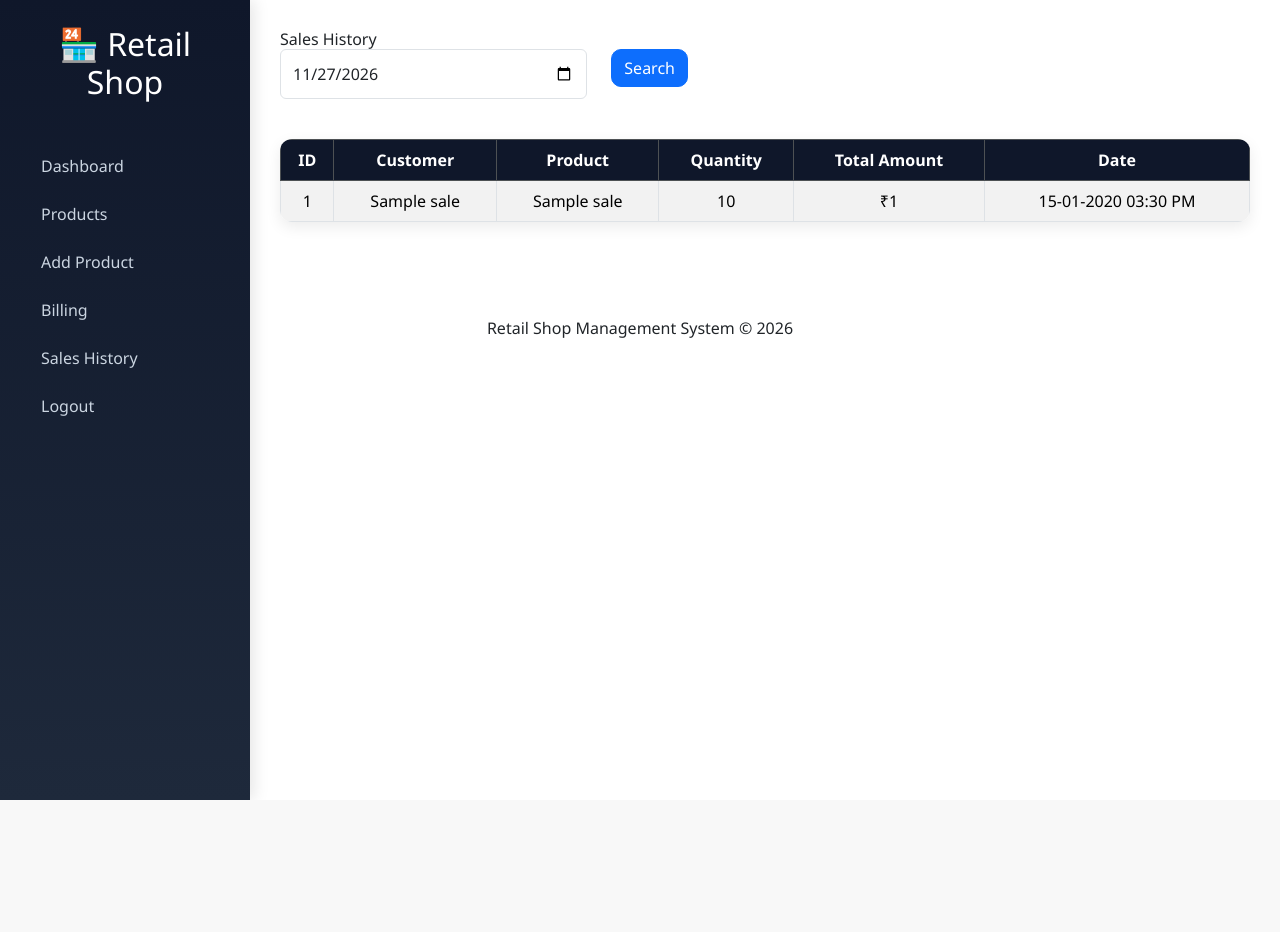
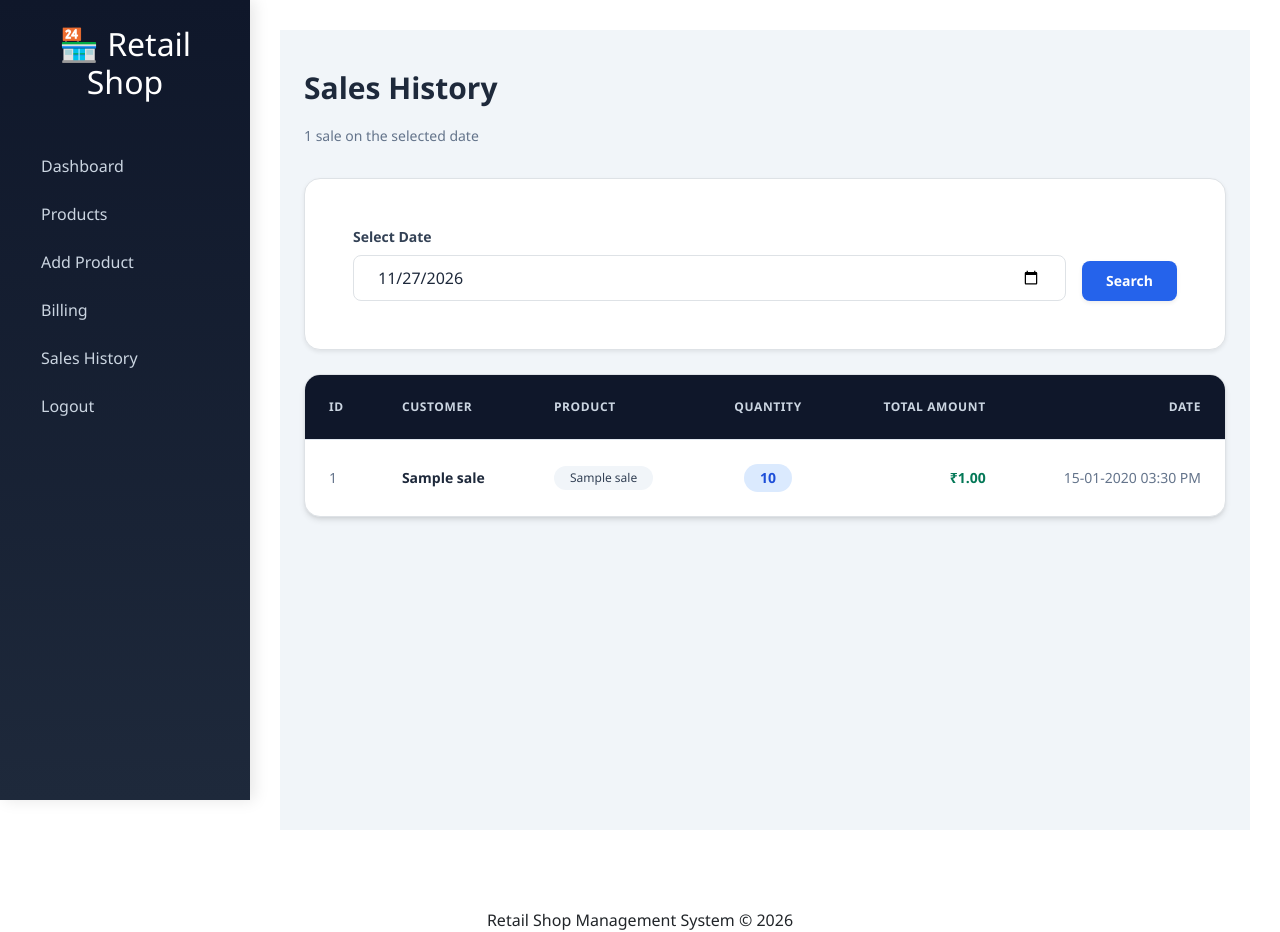
Before and after one commit to devaesack/retail-shop-management-system, a Flask app: page /sales_history in a window 1280 px wide. Before the commit the page ends 800 px from the top, so only its background shows below. Run offline with Flask 3, Linux system fonts and the light colour scheme; a database or web service that is not in the repository returns one stand-in record (values such as "Sample title"); some libraries are stand-ins or nearby versions.

Commit message:
good God

```diff
--- a/templates/sales_history.html
+++ b/templates/sales_history.html
@@ -2,80 +2,107 @@
 
 {% block content %}
 
-<h2>Sales History</h2>
-<form method="GET">
+<div class="min-h-screen bg-slate-100 py-10 px-4 sm:px-6">
 
-    <div class="row mb-3">
+    <div class="max-w-6xl mx-auto">
 
-        <div class="col-md-4">
-
-            <input
-                type="date"
-                name="sale_date"
-                value="{{ selected_date }}"
-                class="form-control">
-
+        <!-- Page header -->
+        <div class="flex flex-col gap-4 sm:flex-row sm:items-center sm:justify-between mb-8">
+            <div>
+                <h1 class="text-3xl font-bold text-slate-800">Sales History</h1>
+                <p class="text-sm text-slate-500 mt-1">
+                    {{ sales|length }} sale{{ 's' if sales|length != 1 }} on the selected date
+                </p>
+            </div>
         </div>
 
-        <div class="col-md-2">
+        <!-- Date filter -->
+        <div class="bg-white rounded-2xl shadow-sm border border-slate-200 p-5 mb-6">
+            <form method="GET" class="flex flex-col gap-3 sm:flex-row sm:items-end">
 
-            <button
-                class="btn btn-primary">
+                <div class="flex-1">
+                    <label for="sale_date" class="block text-sm font-semibold text-slate-700 mb-2">
+                        Select Date
+                    </label>
+                    <input
+                        type="date"
+                        id="sale_date"
+                        name="sale_date"
+                        value="{{ selected_date }}"
+                        class="w-full rounded-lg border border-slate-300 bg-white px-4 py-2.5 text-slate-800
+                               focus:border-blue-500 focus:ring-2 focus:ring-blue-200 focus:outline-none transition">
+                </div>
 
-                Search
+                <button type="submit"
+                        class="inline-flex items-center justify-center rounded-lg bg-blue-600 px-6 py-2.5
+                               text-sm font-semibold text-white shadow-sm hover:bg-blue-700
+                               focus:outline-none focus:ring-2 focus:ring-blue-300 transition">
+                    Search
+                </button>
 
-            </button>
+            </form>
+        </div>
+
+        <!-- Sales table -->
+        <div class="bg-white rounded-2xl shadow-md border border-slate-200 overflow-hidden">
+
+            <div class="overflow-x-auto">
+                <table class="min-w-full divide-y divide-slate-200">
+
+                    <thead class="bg-slate-900">
+                        <tr>
+                            <th class="px-6 py-4 text-left text-xs font-semibold uppercase tracking-wider text-slate-300">ID</th>
+                            <th class="px-6 py-4 text-left text-xs font-semibold uppercase tracking-wider text-slate-300">Customer</th>
+                            <th class="px-6 py-4 text-left text-xs font-semibold uppercase tracking-wider text-slate-300">Product</th>
+                            <th class="px-6 py-4 text-center text-xs font-semibold uppercase tracking-wider text-slate-300">Quantity</th>
+                            <th class="px-6 py-4 text-right text-xs font-semibold uppercase tracking-wider text-slate-300">Total Amount</th>
+                            <th class="px-6 py-4 text-right text-xs font-semibold uppercase tracking-wider text-slate-300">Date</th>
+                        </tr>
+                    </thead>
+
+                    <tbody class="divide-y divide-slate-100">
+                        {% for sale in sales %}
+                        <tr class="hover:bg-slate-50 transition">
+
+                            <td class="px-6 py-4 text-sm text-slate-500">{{ sale[0] }}</td>
+
+                            <td class="px-6 py-4 text-sm font-semibold text-slate-800">{{ sale[1] }}</td>
+
+                            <td class="px-6 py-4 text-sm text-slate-600">
+                                <span class="inline-flex rounded-full bg-slate-100 px-3 py-1 text-xs font-medium text-slate-700">
+                                    {{ sale[2] }}
+                                </span>
+                            </td>
+
+                            <td class="px-6 py-4 text-center">
+                                <span class="inline-flex min-w-[2.5rem] justify-center rounded-full bg-blue-100 px-3 py-1 text-sm font-semibold text-blue-700">
+                                    {{ sale[3] }}
+                                </span>
+                            </td>
+
+                            <td class="px-6 py-4 text-sm text-right font-semibold text-emerald-700">
+                                ₹{{ "%.2f"|format(sale[4]) }}
+                            </td>
+
+                            <td class="px-6 py-4 text-sm text-right text-slate-500">{{ sale[5] }}</td>
+
+                        </tr>
+                        {% else %}
+                        <tr>
+                            <td colspan="6" class="px-6 py-12 text-center text-sm text-slate-500">
+                                No sales recorded for this date.
+                            </td>
+                        </tr>
+                        {% endfor %}
+                    </tbody>
+
+                </table>
+            </div>
 
         </div>
 
     </div>
 
-</form>
-
-<br>
-
-<table
-class="table table-bordered table-striped table-hover">
-
-<thead>
-
-<tr class="table-dark">
-
-<th>ID</th>
-<th>Customer</th>
-<th>Product</th>
-<th>Quantity</th>
-<th>Total Amount</th>
-<th>Date</th>
-
-</tr>
-
-</thead>
-
-<tbody>
-
-{% for sale in sales %}
-
-<tr>
-
-    <td>{{ sale[0] }}</td>
-
-    <td>{{ sale[1] }}</td>
-
-    <td>{{ sale[2] }}</td>
-
-    <td>{{ sale[3] }}</td>
-
-    <td>₹{{ sale[4] }}</td>
-
-    <td>{{ sale[5] }}</td>
-
-</tr>
-
-{% endfor %}
-
-</tbody>
-
-</table>
+</div>
 
 {% endblock %}
```
